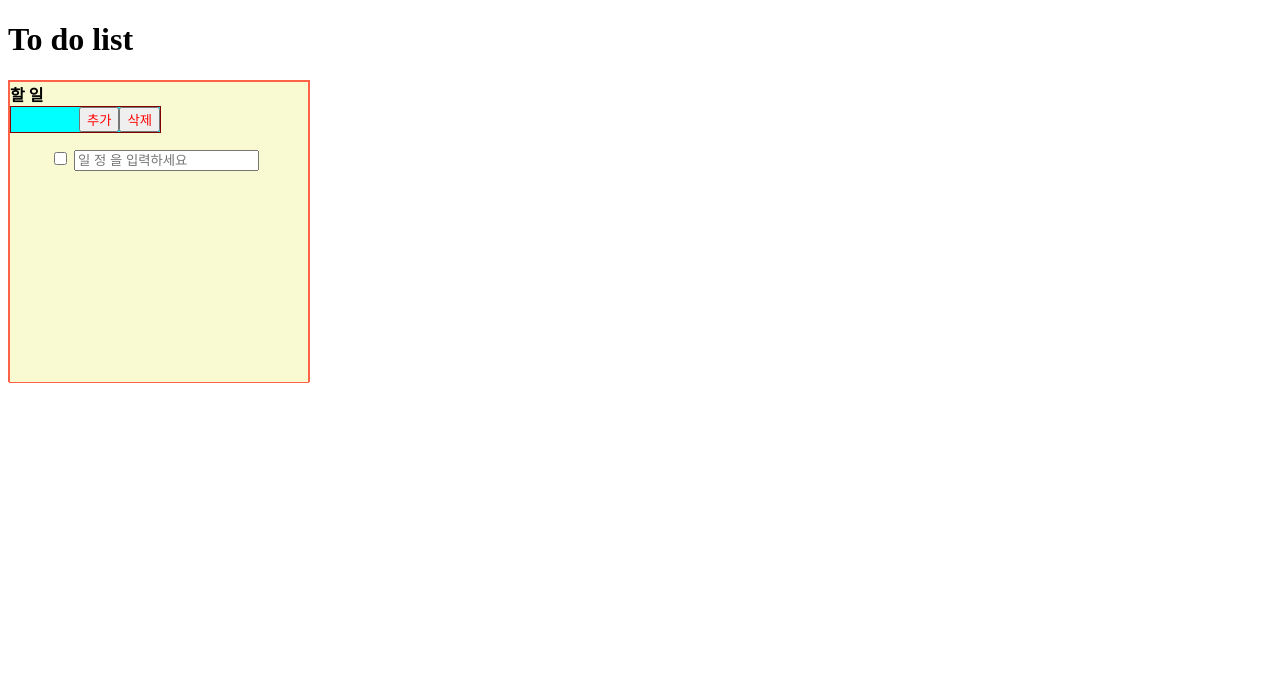
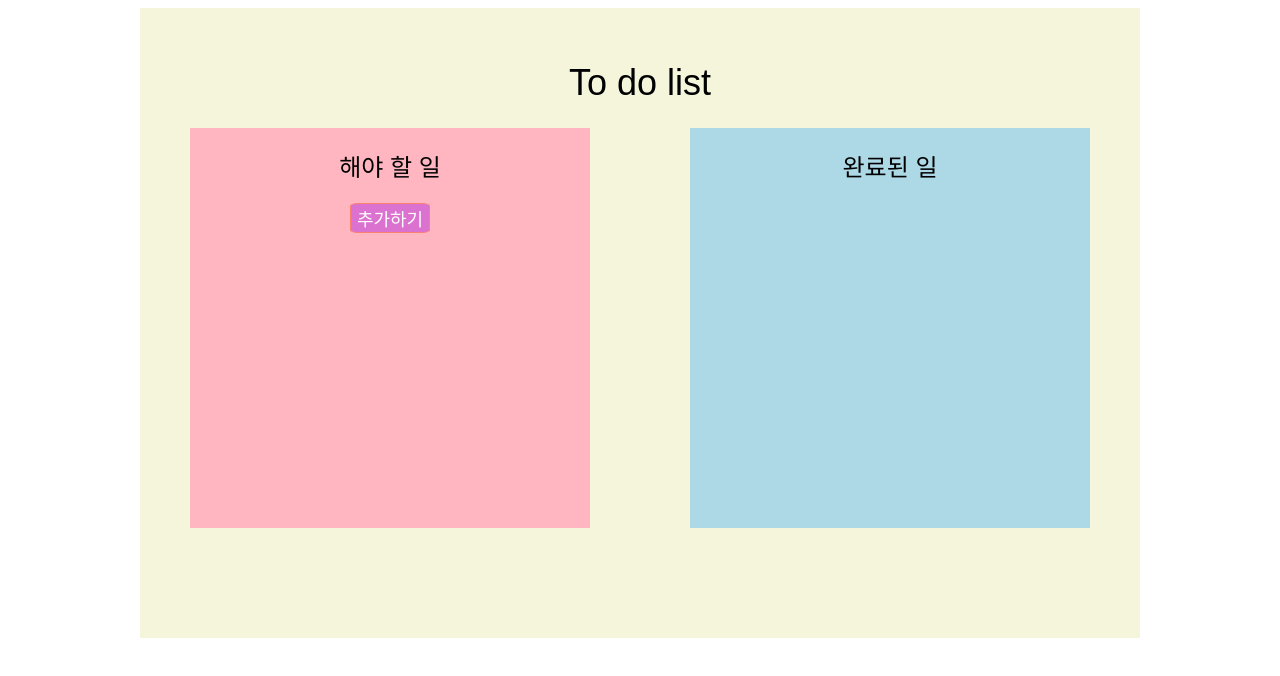
Before and after one commit to javascript-projects-team/to_do_list, a plain HTML site: page sujin_to_do_list/todolist.html in a window 1280 px wide. Drawn offline with Linux system fonts and the light colour scheme; a web font is replaced by a local one.

Commit message:
create element add event

```diff
--- a/sujin_to_do_list/todolist.css
+++ b/sujin_to_do_list/todolist.css
@@ -1,29 +1,59 @@
-ul {
-  list-style-type: none;
+h1,
+h2,
+div {
+  font-family: "Gaegu", sans-serif;
+  font-weight: 400;
+  font-style: normal;
 }
 
 .main_wrapper {
-  border: 1px solid tomato;
-  display: flex;
-  height: 300px;
-  width: 300px;
+  background-color: beige;
+  width: 1000px;
+  height: 600px;
+  padding-top: 30px;
+  margin: 0 auto;
+  text-align: center;
 }
 
-.wrapper_btn {
-  width: 50%;
-  border: 1px solid maroon;
-  background-color: aqua;
-  display: flex;
-  justify-content: end;
+.title_wrapper {
+  font-size: large;
+  font-weight: bold;
 }
 
-button {
-  color: red;
+.content_wrapper {
+  display: flex;
+  .text_area {
+    width: 250px;
+  }
+  .del_btn {
+    background-color: #ff5f49;
+    color: white;
+    border-radius: 10px;
+    margin-left: 5px;
+  }
 }
 
-.to_do_div {
-  background-color: lightgoldenrodyellow;
-  border: 1px solid tomato;
-  height: 300px;
-  width: 300px;
+.do_it_wrapper {
+  background-color: lightpink;
+  width: 400px;
+  height: 400px;
+  margin: 0 auto;
 }
+
+.complete_wrapper {
+  background-color: lightblue;
+  width: 400px;
+  height: 400px;
+  margin: 0 auto;
+}
+
+.add_btn {
+  border: 1px solid salmon;
+  background-color: #db72cf;
+  color: white;
+  font-size: large;
+  border-radius: 10%;
+  display: flex;
+  align-items: center;
+  margin: 10px auto;
+}
--- a/sujin_to_do_list/todolist.html
+++ b/sujin_to_do_list/todolist.html
@@ -3,29 +3,32 @@
   <head>
     <meta charset="UTF-8" />
     <meta name="viewport" content="width=device-width, initial-scale=1.0" />
+    <link rel="preconnect" href="https://fonts.googleapis.com" />
+    <link rel="preconnect" href="https://fonts.gstatic.com" crossorigin />
+    <link
+      href="https://fonts.googleapis.com/css2?family=Gaegu&display=swap"
+      rel="stylesheet"
+    />
     <link rel="stylesheet" type="text/css" href="todolist.css" />
     <title>Document</title>
   </head>
   <body>
-    <h1>To do list</h1>
-
     <div class="main_wrapper">
-      <div class="to_do_div">
-        <div class="wrapper_top_area">
-          <span style="font-weight: bold;">할 일</span>
-          <div class="wrapper_btn">
-            <button class="add_button" onclick="addList()">추가</button>
-            <button class="del_button" onclick="">삭제</button>
-          </div>
+      <div class="title_wrapper">
+        <h1>To do list</h1>
+      </div>
+      <div class="content_wrapper">
+        <div class="do_it_wrapper">
+          <h2>해야 할 일</h2>
+          <div id="to_do_list"></div>
+          <button class="add_btn" onclick="addButtonClickEvent()">
+            추가하기
+          </button>
         </div>
-        <ul id="main_ul">
-          <li id="main_li" class="main_li_list">
-            <input type="checkbox" onclick="completeList(this)" />
-            <input placeholder="일 정 을 입력하세요" />
-          </li>
-        </ul>
+        <div class="complete_wrapper">
+          <h2>완료된 일</h2>
+        </div>
       </div>
-      <div class="complete_div"></div>
     </div>
   </body>
   <script src="todolist.js"></script>
--- a/sujin_to_do_list/todolist.js
+++ b/sujin_to_do_list/todolist.js
@@ -1,23 +1,20 @@
-let a = 1;
+const delButtonClickEvent = () => {
+  alert(`delete button event`);
+};
 
-function completeList() {
-  console.log(' check your box');
-}
-
-function addList() {
-  console.log(' click your button');
-  a++;
-
-  let chk = document.createElement('input');
-  chk.setAttribute('type', 'checkbox');
-  chk.addEventListener('onclick', completeList());
-
-  let input = document.createElement('input');
-  input.setAttribute('placeholder', '일정을 입력하세요');
-
-  let liTag = document.createElement('li');
-  liTag.setAttribute('class', 'main_li_list');
-  liTag.appendChild(chk);
-  liTag.appendChild(input);
-  document.getElementById('main_ul').appendChild(liTag);
-}
+const addButtonClickEvent = () => {
+  const list = document.getElementById(`to_do_list`);
+  const radioInput = document.createElement(`input`);
+  radioInput.setAttribute(`type`, `radio`);
+  list.append(radioInput);
+  const textInput = document.createElement(`input`);
+  textInput.setAttribute(`type`, ``);
+  textInput.setAttribute(`class`, `text_area`);
+  list.append(textInput);
+  const delBtn = document.createElement(`button`);
+  delBtn.append(`삭제`);
+  delBtn.setAttribute(`class`, `del_btn`);
+  delBtn.setAttribute(`onclick`, `delButtonClickEvent()`);
+  list.append(delBtn);
+  list.append(document.createElement(`br`));
+};
```
